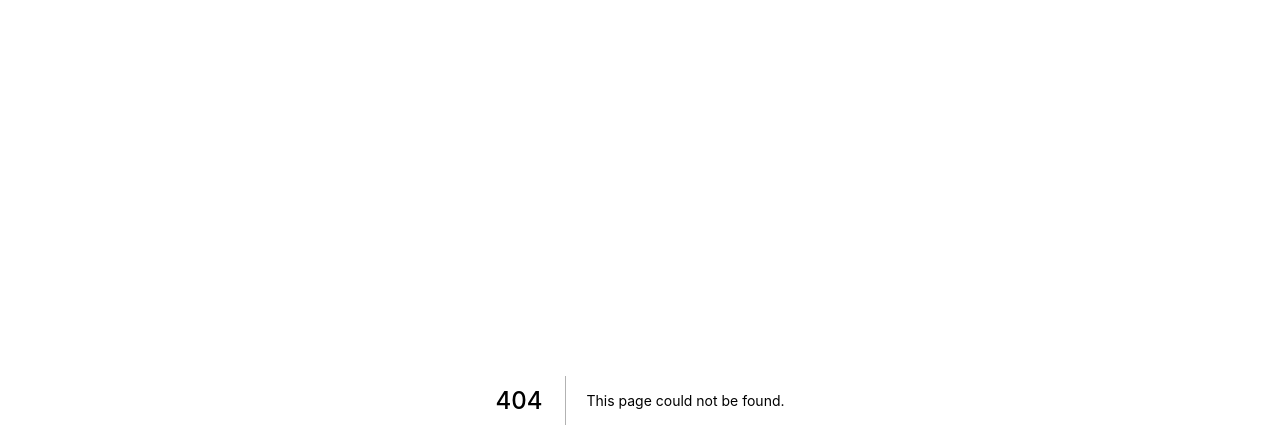
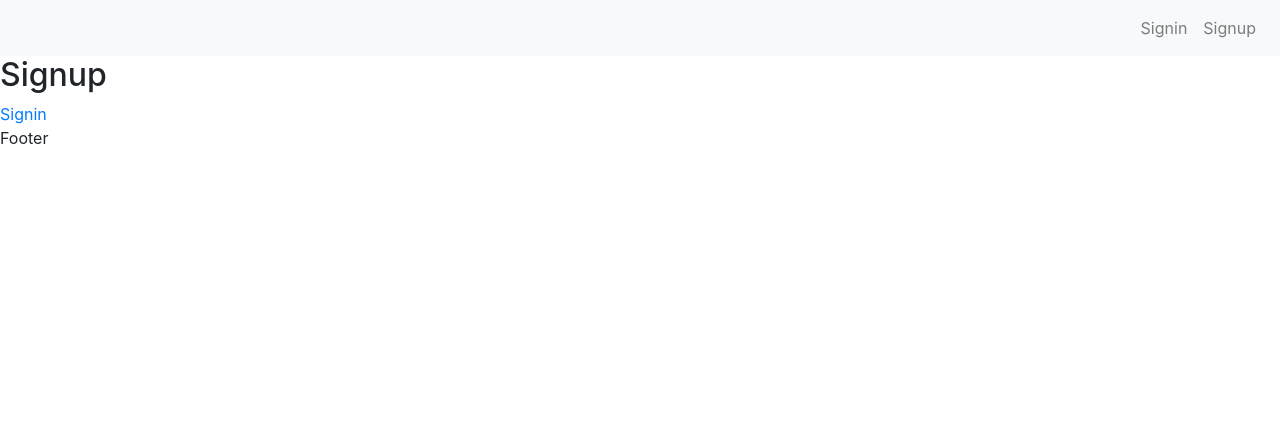
Before and after one commit to kpnaranj/website-production-test, a Next.js app in the folder SeoBlog/frontend/: page /signup in a window 1280 px wide. Before the commit this address had no page. Shown: the top 448 px of the page. Built offline with nearby package versions, Linux system fonts and the light colour scheme.

Commit message:
frontend development navbar and links

```diff
--- a/SeoBlog/frontend/components/Header.js
+++ b/SeoBlog/frontend/components/Header.js
@@ -1,5 +1,6 @@
 import React, { useState } from 'react';
 import {APP_NAME} from '../config';
+import Link from 'next/link';
 
 import {
   Collapse,
@@ -9,11 +10,6 @@
   Nav,
   NavItem,
   NavLink,
-  UncontrolledDropdown,
-  DropdownToggle,
-  DropdownMenu,
-  DropdownItem,
-  NavbarText
 } from 'reactstrap';
 
 const Header = () => {
@@ -24,15 +20,23 @@
   return (
     <div>
       <Navbar color="light" light expand="md">
-      <NavbarBrand href="/">{APP_NAME}</NavbarBrand>
+      {/**Link for navbrand */}
+      <Link href="/">
+        <NavLink className="font-weight-bold">{APP_NAME}</NavLink>
+      </Link>
+
         <NavbarToggler onClick={toggle} />
         <Collapse isOpen={isOpen} navbar>
           <Nav className="ml-auto" navbar>
             <NavItem>
-              <NavLink href="/components/">Components</NavLink>
+              <Link href="/signin">
+                <NavLink>Signin</NavLink>
+              </Link>
             </NavItem>
             <NavItem>
-              <NavLink href="https://github.com/reactstrap/reactstrap">GitHub</NavLink>
+              <Link href="/signup">
+                <NavLink>Signup</NavLink>
+              </Link>
             </NavItem>
           </Nav>
         </Collapse>
--- a/SeoBlog/frontend/pages/index.js
+++ b/SeoBlog/frontend/pages/index.js
@@ -6,6 +6,7 @@
 
 //Layout is our default settings
 import Layout from '../components/Layout';
+import Link from 'next/link';
 
 
 const Index =()=> {
@@ -14,7 +15,10 @@
         //when we set up layout like this it goes
         //the content as children
         <Layout>
-            <h2>Index page</h2>
+            <h2>Home page</h2>
+            <Link href="/signup">
+                <a>Signup</a>
+            </Link>
         </Layout>
     )
 }
--- /dev/null
+++ b/SeoBlog/frontend/pages/signup.js
@@ -0,0 +1,21 @@
+import Layout from '../components/Layout';
+import Link from 'next/link';
+
+const Signup =()=> {
+
+    return (
+        //when we set up layout like this it goes
+        //the content as children
+        <Layout>
+            <h2>Signup</h2>
+            <Link href="/signin">
+                <a>Signin</a>
+            </Link>
+
+        </Layout>
+    )
+}
+
+
+
+export default Signup;
```
Also changed, not shown: SeoBlog/frontend/pages/signin.js (added, +20 -0 lines).
